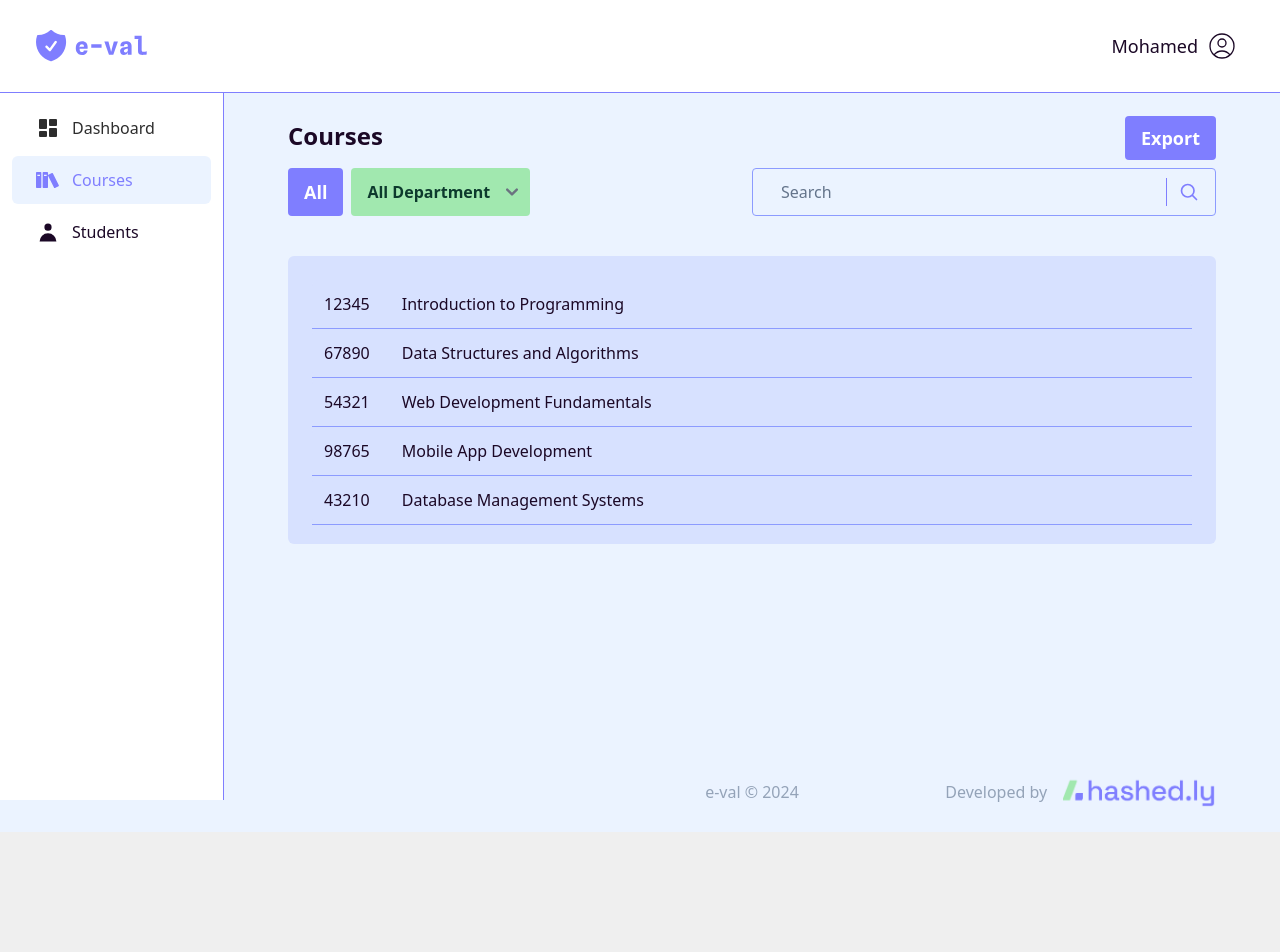
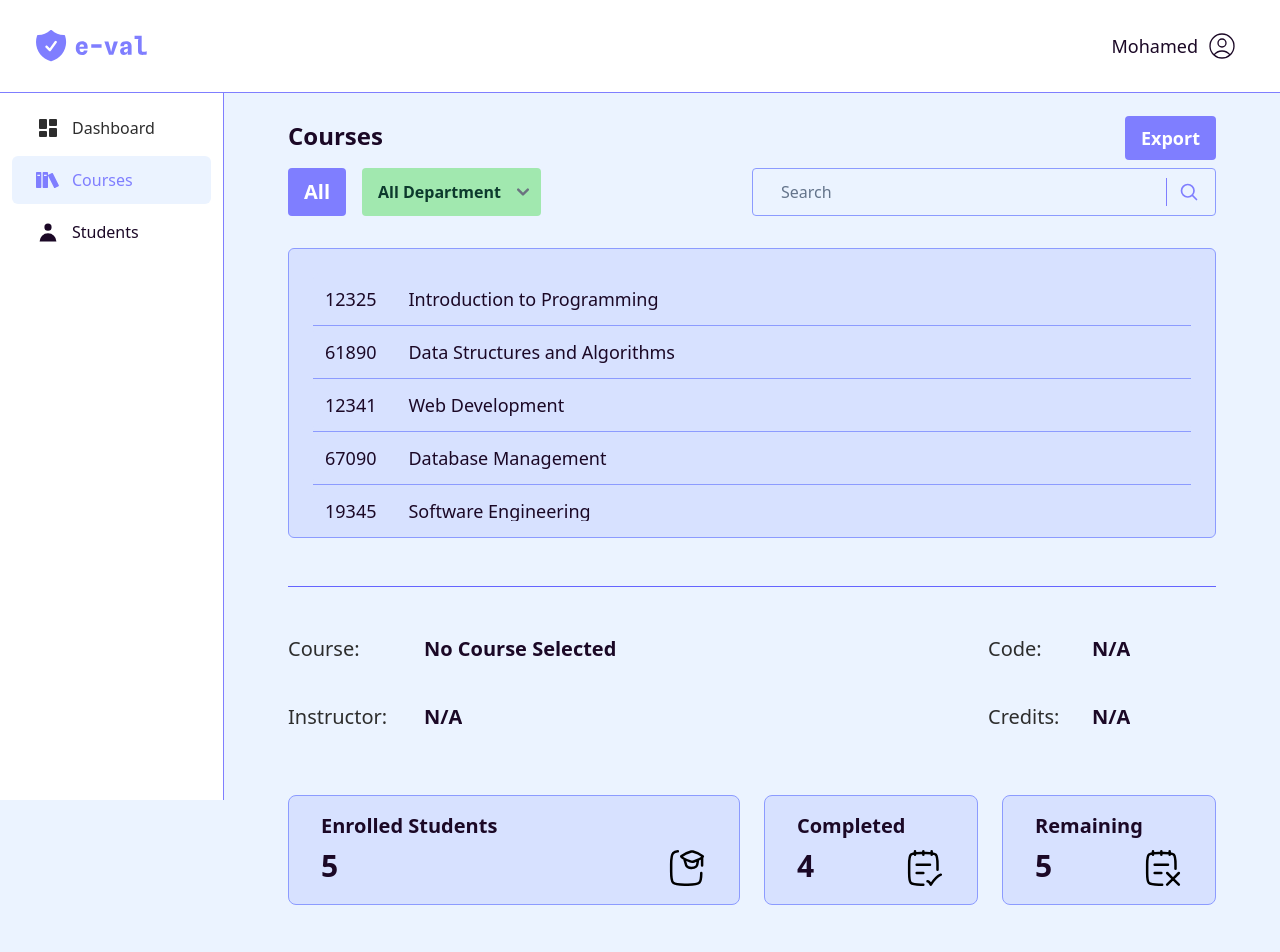
Before and after one commit to Abdullah-Jehani/e-val, a Vue app: page /admin/courses in a window 1280 px wide. Shown: the top 952 px of the page. Before the commit the page ends 832 px from the top, so only its background shows below. Built offline with nearby package versions, Linux system fonts and the light colour scheme.

Commit message:
chore: Improve readability and consistency of table components
Apply font-medium class to GeneralTable and CourseTable components to enhance the readability and consistency of table content. This change improves the visual presentation of tables across the application.

```diff
--- a/src/components/Admin/ClickableTable.vue
+++ b/src/components/Admin/ClickableTable.vue
@@ -1,7 +1,7 @@
 <template>
   <div class="overflow-x-auto">
     <div
-      class="w-full scrollbar-thumb-rounded-full scrollbar-thumb-mainPurple scrollbar-track-transparent scrollbar-thin overflow-y-auto overflow-x-clip h-64 lg:p-2 py-2 bg-offWhite font-medium"
+      class="w-full scroll-smooth scrollbar-thumb-rounded-full scrollbar-thumb-mainPurple scrollbar-track-transparent scrollbar-thin overflow-y-auto overflow-x-clip h-64 lg:p-2 py-2 bg-offWhite font-medium"
     >
       <div
         v-if="objects.length === 0"
@@ -12,16 +12,17 @@
       <table class="w-full table-auto text-left text-mainBlack">
         <tbody class="bg-offWhite truncate">
           <tr
-            v-for="(object, index) in objects"
-            :key="index"
-            class="truncate w-full text-left transition-all duration-200 ease-in-out cursor-pointer"
+            v-for="object in objects"
+            :key="object.id"
+            class="truncate w-full text-left md:text-lg transition-all duration-200 ease-in-out cursor-pointer"
             :class="{
-              'border-b border-x-0 border-lightPurple': border,
-              'bg-lightPurple bg-opacity-80 ': selected === index,
+              'border-b border-x-0 border-lightPurple':
+                border || object.id !== objects.length,
+              'bg-lightPurple bg-opacity-80 ': selected === object.id,
               'md:hover:bg-lightPurple md:hover:bg-opacity-30':
-                selected !== index,
+                selected !== object.id,
             }"
-            @click="handleClick(index, object)"
+            @click="handleClick(object)"
           >
             <td class="p-3 text-left rounded-l-md">{{ object.id }}</td>
             <td class="w-full md:px-5 px-2 py-3 truncate rounded-r-md">
@@ -51,9 +52,9 @@ const props = defineProps({
 const emit = defineEmits(['object-selected']);
 const selected = ref(null);
 
-const handleClick = (index, object) => {
-  selected.value = index;
-  emit('object-selected', object);
+const handleClick = (object) => {
+  selected.value = object.id; // Store the selected object's ID
+  emit('object-selected', object); // Emit the selected object
 };
 </script>
 
--- a/src/components/Admin/FiltersComponent.vue
+++ b/src/components/Admin/FiltersComponent.vue
@@ -8,7 +8,9 @@
       <div
         class="flex gap-2 items-start w-full h-full md:w-auto justify-between"
       >
-        <h1 class="text-2xl font-bold text-mainBlack">{{ title }}</h1>
+        <h1 class="md:text-2xl text-lg font-bold text-mainBlack">
+          {{ title }}
+        </h1>
         <div
           id="search"
           class="w-2/3 h-full flex md:hidden items-center bg-transparent min-w-1/2 border border-lightPurple rounded-[4px] px-4"
@@ -39,9 +41,9 @@
         </div>
       </div>
       <div class="w-full md:w-auto flex justify-between items-center">
-        <div class="flex gap-2 h-12">
+        <div class="flex gap-2 md:gap-4 items-center h-12">
           <button
-            class="h-full bg-mainPurple text-white px-4 py-2 rounded-[4px] hover:bg-darkPurple transition"
+            class="text-sm md:text-xl flex place-self-end h-12 bg-mainPurple text-white md:px-4 px-4 text-center items-center rounded-[4px] hover:bg-darkPurple transition"
             @click="selectAllDepartments"
           >
             All
@@ -49,7 +51,7 @@
           <select
             v-model="selectedDepartment"
             @change="updateSelectedDepartment"
-            class="h-full bg-brightGreen cursor-pointer text-mainOil px-4 py-2 rounded-[4px] border-none"
+            class="min-h-full bg-brightGreen hover:filter hover:brightness-95 cursor-pointer text-mainOil px-4 py-2 rounded-[4px] border-none transition"
           >
             <option value="" disabled>All Department</option>
             <option
@@ -62,7 +64,7 @@
           </select>
         </div>
         <button
-          class="md:hidden flex place-self-end h-12 bg-mainPurple text-white px-4 py-2 rounded-[4px] hover:bg-darkPurple transition"
+          class="md:hidden text-sm flex place-self-end h-12 bg-mainPurple text-white px-3 py-1 text-center items-center rounded-[4px] hover:bg-darkPurple transition"
           @click="openExportModal"
         >
           Export
@@ -112,6 +114,8 @@
       @close="showModal = false"
       :title="modalTitle"
       :objects="objects"
+      :showExportButton="true"
+      @export="openExportModal"
     >
     </Modal>
   </div>
--- a/src/components/Admin/Modal.vue
+++ b/src/components/Admin/Modal.vue
@@ -2,9 +2,9 @@
   <div
     class="fixed inset-0 bg-black backdrop-blur-sm bg-opacity-80 flex justify-center items-center z-50 transition duration-200 ease-in-out"
   >
-    <div class="bg-offWhite rounded-lg shadow-lg p-6 md:w-1/2 lg:w-2/5 w-7/8">
+    <div class="bg-offWhite rounded-lg shadow-lg p-6 md:w-1/2 lg:w-3/5 w-7/8">
       <div class="flex justify-between items-center mb-4">
-        <h2 class="text-xl font-bold">{{ title }}</h2>
+        <h2 v-if="title" class="text-xl font-bold">{{ title }}</h2>
         <button
           @click="$emit('close')"
           class="text-gray-500 hover:text-gray-800"
@@ -29,16 +29,16 @@
         <general-table
           :objects="objects"
           cardTitle=""
-          v-model:selection="selectedCourses"
+          v-model:selection="selectedItems"
           :border="border"
         />
       </div>
-      <div class="w-full flex justify-center mt-4">
+      <div v-if="showExportButton" class="w-full flex justify-center mt-4">
         <button
-          @click="exportCourses"
-          class="w-full bg-mainPurple text-white px-4 py-2 rounded-[4px] transition duration-200 ease-in-out"
+          @click="$emit('export', selectedItems)"
+          class="w-full bg-mainPurple hover:bg-darkPurple text-white px-4 py-2 rounded-[4px] transition duration-100 ease-in-out"
         >
-          Export
+          {{ buttonText }}
         </button>
       </div>
     </div>
@@ -46,17 +46,17 @@
 </template>
 
 <script setup>
-import { ref, watch } from 'vue';
-import { defineEmits } from 'vue';
+import { ref } from 'vue';
+import { defineEmits, defineProps } from 'vue';
 
 import GeneralTable from '../../components/Admin/GeneralTable.vue';
 
-const emit = defineEmits(['close']);
+const emit = defineEmits(['close', 'export']);
 
 const props = defineProps({
   title: {
     type: String,
-    required: true,
+    default: '',
   },
   objects: {
     type: Array,
@@ -66,18 +66,22 @@ const props = defineProps({
     type: Boolean,
     default: true,
   },
+  showExportButton: {
+    type: Boolean,
+    default: false,
+  },
+  checkboxText: {
+    type: String,
+    default: '',
+  },
+  buttonText: {
+    type: String,
+    default: 'Export',
+  },
 });
 
-const selectedCourses = ref([]);
-
-const exportCourses = () => {
-  console.log('Selected Courses:', selectedCourses.value);
-  // export logic here
-};
-
-watch(selectedCourses, (newVal) => {
-  console.log('Selected Courses Updated:', newVal);
-});
+const selectedItems = ref([]);
+const isChecked = ref(false);
 </script>
 
 <style scoped></style>
--- a/src/components/Admin/ObjectDetails.vue
+++ b/src/components/Admin/ObjectDetails.vue
@@ -0,0 +1,192 @@
+<template>
+  <div
+    class="w-full flex flex-col md:flex-row justify-between md:items-start items-start my-4 md:mt-6 md:gap-4 border-t md:pt-4 md:pb-12 pb-4 pt-8 border-darkPurple text-mainBlack"
+  >
+    <!-- Course Name and Instructor Name -->
+    <div
+      class="md:w-3/4 w-full h-24 flex flex-col md:flex-row md:items-start items-start md:mt-8 gap-4"
+    >
+      <div
+        class="w-full flex flex-col justify-start items-start md:items-center gap-6 md:gap-10"
+      >
+        <div
+          class="w-full flex justify-start items-start md:items-center gap-2"
+        >
+          <!-- Course Name -->
+          <label
+            for=""
+            class="md:min-w-32 min-w-20 md:text-xl text-md font-normal text-darkGray"
+            >Course:</label
+          >
+          <p class="md:text-xl text-md font-semibold text-mainBlack truncate">
+            {{ courseName }}
+          </p>
+        </div>
+
+        <!-- Instructor Name -->
+        <div
+          class="w-full flex justify-start items-start md:items-center gap-2"
+        >
+          <label
+            for=""
+            class="md:min-w-32 min-w-20 md:text-xl text-md font-normal text-darkGray"
+            >Instructor:</label
+          >
+          <p class="md:text-xl text-md font-semibold text-mainBlack truncate">
+            {{ instructorName }}
+          </p>
+        </div>
+      </div>
+    </div>
+
+    <!-- Code and Credits -->
+    <div
+      class="md:w-1/4 w-full flex md:flex-col flex-row justify-between md:items-start items-start mt-2 md:mt-8 gap-4"
+    >
+      <div
+        class="w-full flex md:flex-col flex-row justify-start items-start md:items-center gap-6 md:gap-10"
+      >
+        <!-- Code -->
+        <div
+          class="w-full flex justify-start items-start md:items-center gap-2"
+        >
+          <label
+            for=""
+            class="md:min-w-24 min-w-16 md:text-xl text-md font-normal text-darkGray"
+            >Code:</label
+          >
+          <p class="md:text-xl text-md font-semibold text-mainBlack truncate">
+            {{ courseCode }}
+          </p>
+        </div>
+
+        <!-- Credits -->
+        <div
+          class="w-full flex justify-start items-start md:items-center gap-2"
+        >
+          <label
+            for=""
+            class="md:min-w-24 min-w-16 md:text-xl text-md font-normal text-darkGray"
+            >Credits:</label
+          >
+          <p class="md:text-xl text-md font-semibold text-mainBlack truncate">
+            {{ courseCredits }}
+          </p>
+        </div>
+      </div>
+    </div>
+  </div>
+
+  <!-- Cards -->
+  <div class="w-full h-auto grid grid-cols-12 gap-4 md:gap-6">
+    <div
+      v-for="card in cards"
+      :key="card.id"
+      class="col-span-12 md:col-span-3"
+      :class="{
+        'md:col-span-6': card.id === 1,
+        'md:col-span-3': card.id !== 1,
+      }"
+    >
+      <stats-card
+        :title="card.title"
+        :value="card.value"
+        @click="() => openModal(card.id)"
+        class="bg-offWhite border w-full border-lightPurple hover:bg-lightPurple hover:bg-opacity-40 transition duration-200 ease-in-out col-span-6 cursor-pointer"
+        :class="{
+          ' col-span-6 w-full': card.id == 1,
+          'col-span-3 w-full': card.id !== 1,
+        }"
+      >
+        <!-- card 1 icon -->
+        <svg
+          v-if="card.id === 1"
+          xmlns="http://www.w3.org/2000/svg"
+          width="1em"
+          height="1em"
+          class="w-8 h-8 sm:w-8 sm:h-8 md:w-10 md:h-10"
+          viewBox="0 0 24 24"
+        >
+          <g
+            fill="none"
+            stroke="currentColor"
+            stroke-linecap="round"
+            stroke-linejoin="round"
+            stroke-width="1.5"
+            color="currentColor"
+          >
+            <path
+              d="M6.514 2c-1.304.129-2.182.419-2.838 1.076c-1.175 1.177-1.175 3.072-1.175 6.863v4.02c0 3.79 0 5.686 1.175 6.864S6.743 22 10.526 22h2.007c3.783 0 5.675 0 6.85-1.177c1.067-1.07 1.166-2.717 1.175-5.846"
+            />
+            <path
+              d="m10.526 7l1.003 3.5c.56 1.11 1.263 1.4 3.01 1.5c1.389-.034 2.195-.198 2.883-.796c.469-.408.681-1.023.784-1.635L18.55 7.5m2.508-2v5M8.601 4.933c1.587-1.317 3.001-2.024 5.934-2.802a1.94 1.94 0 0 1 1.009.005c2.596.714 3.998 1.348 5.876 2.758c.08.06.104.172.048.255c-.613.902-1.982 1.633-5.34 2.935a2.98 2.98 0 0 1-2.171-.012c-3.576-1.42-5.22-2.18-5.42-2.969a.17.17 0 0 1 .064-.17"
+            />
+          </g>
+        </svg>
+
+        <!-- card 2 icon -->
+        <svg
+          v-if="card.id === 2"
+          xmlns="http://www.w3.org/2000/svg"
+          width="1em"
+          height="1em"
+          viewBox="0 0 24 24"
+          class="w-8 h-8 sm:w-8 sm:h-8 md:w-10 md:h-10"
+        >
+          <path
+            fill="none"
+            stroke="currentColor"
+            stroke-linecap="round"
+            stroke-linejoin="round"
+            stroke-width="1.5"
+            d="M19.5 13v-3c0-3.3 0-4.95-1.025-5.975S15.8 3 12.5 3h-3C6.2 3 4.55 3 3.525 4.025S2.5 6.7 2.5 10v5c0 3.3 0 4.95 1.025 5.975S6.2 22 9.5 22H11m5-20v2m-5-2v2M6 2v2m7.5 16s1 0 2 2c0 0 3.177-5 6-6M7 15h4m-4-5h8"
+            color="currentColor"
+          />
+        </svg>
+        <!-- card 3 remaining icon -->
+        <svg
+          v-if="card.id === 3"
+          xmlns="http://www.w3.org/2000/svg"
+          width="1em"
+          height="1em"
+          viewBox="0 0 24 24"
+          class="w-8 h-8 sm:w-8 sm:h-8 md:w-10 md:h-10"
+        >
+          <path
+            fill="none"
+            stroke="currentColor"
+            stroke-linecap="round"
+            stroke-linejoin="round"
+            stroke-width="1.5"
+            d="M16 2v2m-5-2v2M6 2v2m13.5 8.5V10c0-3.3 0-4.95-1.025-5.975S15.8 3 12.5 3h-3C6.2 3 4.55 3 3.525 4.025S2.5 6.7 2.5 10v5c0 3.3 0 4.95 1.025 5.975S6.2 22 9.5 22h2m10-7L18 18.5m0 0L14.5 22m3.5-3.5l3.5 3.5M18 18.5L14.5 15M7 15h4m-4-5h8"
+            color="currentColor"
+          />
+        </svg>
+      </stats-card>
+    </div>
+  </div>
+</template>
+
+<script setup>
+import { ref, defineProps, defineEmits } from 'vue';
+import StatsCard from '../Student/StatsCard.vue';
+
+defineProps({
+  courseName: String,
+  instructorName: String,
+  courseCode: String,
+  courseCredits: String,
+  cards: [
+    {
+      id: Number,
+      title: String,
+      value: Number,
+    },
+  ],
+});
+
+const emit = defineEmits(['card-selected']);
+const openModal = (cardId) => {
+  emit('card-selected', cardId);
+};
+</script>
--- a/src/components/Student/StatsCard.vue
+++ b/src/components/Student/StatsCard.vue
@@ -4,7 +4,7 @@
       <p class="text-lg font-semibold text-mainBlack sm:text-xl">
         {{ title }}
       </p>
-      <div class="flex items-end justify-between">
+      <div class="flex items-start justify-between">
         <p class="lg:text-3xl text-xl font-semibold text-mainBlack sm:text-4xl">
           {{ value }}
         </p>
@@ -15,6 +15,7 @@
 </template>
 
 <script setup>
+import { defineProps } from 'vue';
 const props = defineProps({
   title: String,
   value: Number,
--- a/src/views/Admin/CoursesView.vue
+++ b/src/views/Admin/CoursesView.vue
@@ -10,7 +10,9 @@
         :modalTitle="'Courses'"
       />
     </div>
-    <div class="col-span-full my-4 lg:my-2 h-fit rounded-md bg-offWhite p-1">
+    <div
+      class="col-span-full my-4 md:my-0 h-fit rounded-md bg-offWhite p-1 border border-lightPurple"
+    >
       <clickable-table
         :objects="filteredCourses"
         :border="true"
@@ -18,14 +20,24 @@
         @object-selected="handleCourseSelected"
       />
     </div>
-    <div
-      v-if="selectedCourse"
-      class="col-span-full my-4 lg:my-2 h-fit rounded-md bg-offWhite p-3"
+    <div class="col-span-full lg:col-span-full w-full">
+      <object-details
+        :courseName="courseName"
+        :instructorName="instructorName"
+        :courseCode="courseCode"
+        :courseCredits="courseCredits"
+        :cards="cards"
+        @card-selected="openModal"
+      />
+    </div>
+
+    <Modal
+      v-if="showModal"
+      @close="showModal = false"
+      :title="'Enrolled Students'"
+      :objects="students"
     >
-      <h2 class="text-lg font-bold">Selected Course:</h2>
-      <p>ID: {{ selectedCourse.id }}</p>
-      <p>Name: {{ selectedCourse.name }}</p>
-    </div>
+    </Modal>
   </div>
 </template>
 
@@ -33,37 +45,127 @@
 import { ref, computed } from 'vue';
 import FiltersComponent from '../../components/Admin/FiltersComponent.vue';
 import ClickableTable from '../../components/Admin/ClickableTable.vue';
+import ObjectDetails from '../../components/Admin/ObjectDetails.vue';
+import Modal from '../../components/Admin/Modal.vue';
 
 const selectedDepartment = ref('');
 const searchQuery = ref('');
 const selectedCourse = ref(null);
+const showModal = ref(false);
+
+const courseName = ref('No Course Selected');
+const instructorName = ref('N/A');
+const courseCode = ref('N/A');
+const courseCredits = ref('N/A');
 
 const courses = ref([
   {
-    id: '12345',
+    id: '12325',
     department: 'Department 1',
     name: 'Introduction to Programming',
+    instructor: 'Instructor A',
+    courseCode: 'CS101',
+    courseCredits: '3',
   },
   {
-    id: '67890',
+    id: '61890',
     department: 'Department 2',
     name: 'Data Structures and Algorithms',
+    instructor: 'Instructor B',
+    courseCode: 'CS202',
+    courseCredits: '4',
   },
   {
-    id: '54321',
+    id: '12341',
+    department: 'Department 3',
+    name: 'Web Development',
+    instructor: 'Instructor C',
+    courseCode: 'CS303',
+    courseCredits: '3',
+  },
+  {
+    id: '67090',
+    department: 'Department 2',
+    name: 'Database Management',
+    instructor: 'Instructor D',
+    courseCode: 'CS404',
+    courseCredits: '4',
+  },
+  {
+    id: '19345',
     department: 'Department 1',
-    name: 'Web Development Fundamentals',
+    name: 'Software Engineering',
+    instructor: 'Instructor E',
+    courseCode: 'CS505',
+    courseCredits: '3',
   },
-  { id: '98765', department: 'Department 3', name: 'Mobile App Development' },
   {
-    id: '43210',
+    id: '60090',
     department: 'Department 3',
-    name: 'Database Management Systems',
+    name: 'Artificial Intelligence',
+    instructor: 'Instructor F',
+    courseCode: 'CS606',
+    courseCredits: '4',
   },
-  { id: '98765', department: 'Department 1', name: 'Mobile App Development' },
-  { id: '77542', department: 'Department 2', name: 'Operating Systems' },
-  { id: '98765', department: 'Department 2', name: 'Visual Programming' },
-  { id: '76544', department: 'Department 3', name: 'Software Design' },
+  {
+    id: '00345',
+    department: 'Department 2',
+    name: 'Operating Systems',
+    instructor: 'Instructor G',
+    courseCode: 'CS707',
+    courseCredits: '3',
+  },
+]);
+
+const students = ref([
+  {
+    id: 12245,
+    name: 'Sami Khaled',
+    email: 'XwE8j@example.com',
+    role: 'student',
+  },
+  {
+    id: 12246,
+    name: 'Ahmed Khaled',
+    email: 'XwE8j@example.com',
+    role: 'student',
+  },
+  {
+    id: 12247,
+    name: 'Ahmed Khaled',
+    email: 'XwE8j@example.com',
+    role: 'student',
+  },
+  {
+    id: 12248,
+    name: 'Ahmed Khaled',
+    email: 'XwE8j@example.com',
+    role: 'student',
+  },
+  {
+    id: 12249,
+    name: 'Ahmed Khaled',
+    email: 'XwE8j@example.com',
+    role: 'student',
+  },
+]);
+
+const cards = ref([
+  {
+    id: 1,
+    title: 'Enrolled Students',
+    value: students.value.length,
+  },
+  {
+    id: 2,
+    title: 'Completed',
+    value: students.value.length - 1,
+  },
+  {
+    id: 3,
+    title: 'Remaining',
+    value: students.value.length,
+  },
 ]);
 
 const filteredCourses = computed(() => {
@@ -87,5 +189,24 @@ const updateSearch = (query) => {
 
 const handleCourseSelected = (course) => {
   selectedCourse.value = course;
+  updateCourseInfo(course);
+};
+
+function updateCourseInfo(course) {
+  if (course) {
+    courseName.value = course.name || 'No Course Selected';
+    instructorName.value = course.instructor || 'N/A';
+    courseCode.value = course.courseCode || 'N/A';
+    courseCredits.value = course.courseCredits || 'N/A';
+  } else {
+    courseName.value = 'No Course Selected';
+    instructorName.value = 'N/A';
+    courseCode.value = 'N/A';
+    courseCredits.value = 'N/A';
+  }
+}
+
+const openModal = () => {
+  showModal.value = true;
 };
 </script>
--- a/src/views/Admin/DashboardView.vue
+++ b/src/views/Admin/DashboardView.vue
@@ -6,7 +6,6 @@
       <stats-card
         :title="card.title"
         :value="card.value"
-        :icon="card.icon"
         :class="
           card.id % 2 == 0
             ? 'bg-brightGreen border border-darkGreen'
```
